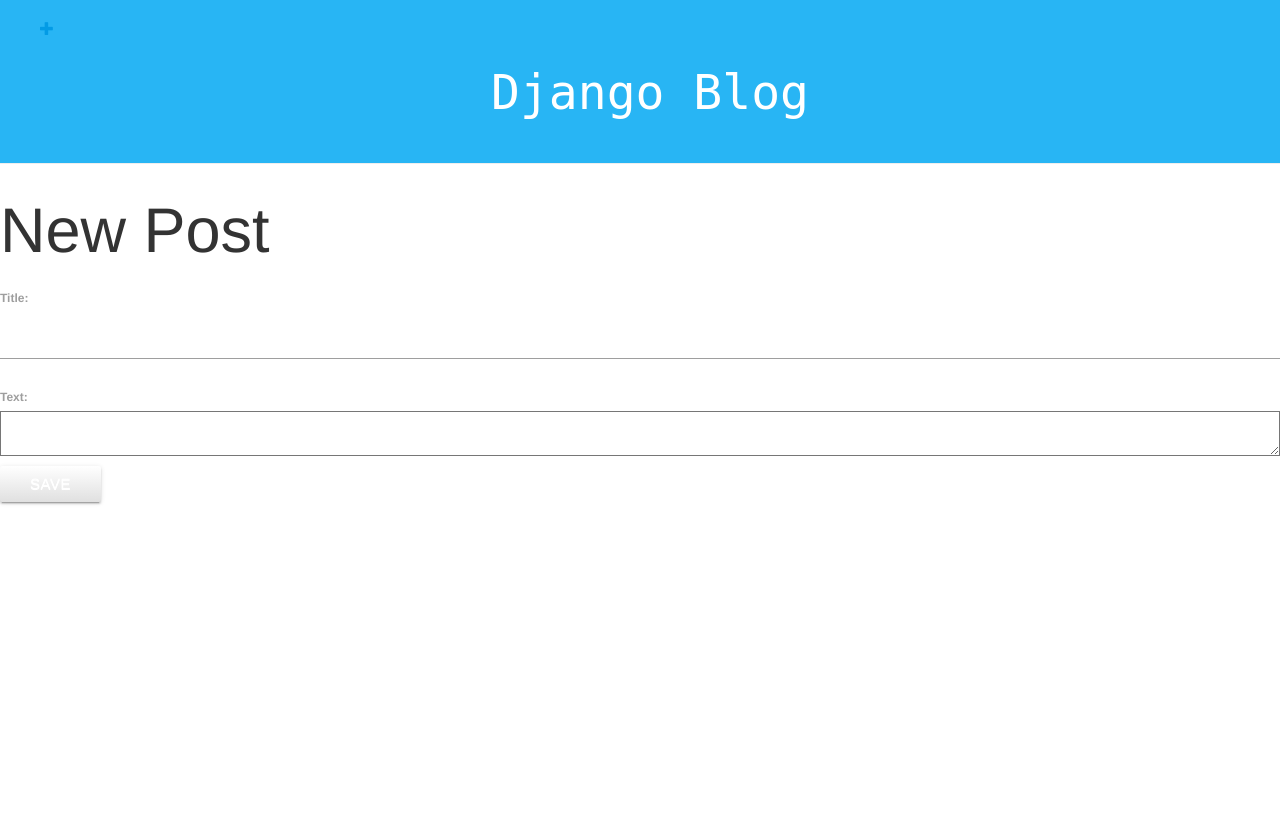
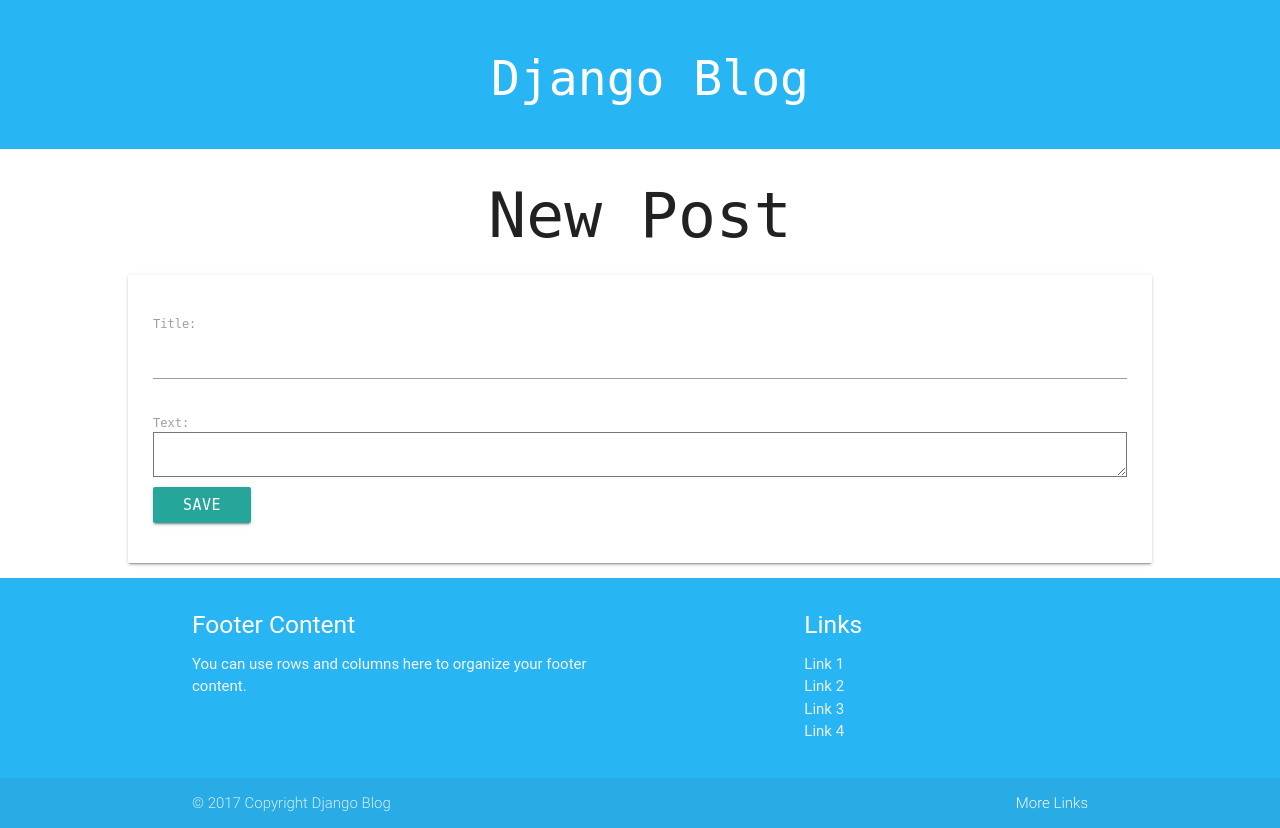
Before and after one commit to stefankaransingh/my-first-django-blog, a Django app: page /post/new/ in a window 1280 px wide. Before the commit the page ends 505 px from the top, so only its background shows below. Run offline with Django 3.2, Linux system fonts and the light colour scheme; some libraries are stand-ins or nearby versions; some web fonts are replaced.

Commit message:
Added Footer

```diff
--- a/mysite/blog/static/css/blog.css
+++ b/mysite/blog/static/css/blog.css
@@ -44,3 +44,14 @@
 a.title-link:hover {
     color: #039be5 !important;
 }
+
+
+.form-container{
+  padding: 25px;
+}
+
+
+footer.page-footer {
+  padding-top: 20px;
+  background-color: #28b5f4 !important;
+}
--- a/mysite/blog/templates/blog/base.html
+++ b/mysite/blog/templates/blog/base.html
@@ -4,9 +4,7 @@
         <title>Django blog</title>
 
 
-        <link rel="stylesheet" href="//maxcdn.bootstrapcdn.com/bootstrap/3.2.0/css/bootstrap.min.css">
-
-        <link rel="stylesheet" href="//maxcdn.bootstrapcdn.com/bootstrap/3.2.0/css/bootstrap-theme.min.css">
+        <link href="https://fonts.googleapis.com/icon?family=Material+Icons" rel="stylesheet">
 
         <!-- Compiled and minified CSS -->
         <link rel="stylesheet" href="https://cdnjs.cloudflare.com/ajax/libs/materialize/0.99.0/css/materialize.min.css">
@@ -21,11 +19,38 @@
     <body>
         <div class='section-blog'>
             <div class="page-header">
-                <a href="{% url 'post_new' %}" class="top-menu"><span class="glyphicon glyphicon-plus"></span></a>
+                {% if user.is_authenticated%}
+                  <a href="{% url 'post_new' %}" class="btn-floating btn-large waves-effect waves-light red"><i class="material-icons">add</i></a>
+                {% endif %}
                 <h1 class="section-title"><a href="">Django Blog</a></h1>
             </div>
             {% block content %}
             {% endblock %}
       </div>
+      <footer class="page-footer">
+          <div class="container">
+            <div class="row">
+              <div class="col l6 s12">
+                <h5 class="white-text">Footer Content</h5>
+                <p class="grey-text text-lighten-4">You can use rows and columns here to organize your footer content.</p>
+              </div>
+              <div class="col l4 offset-l2 s12">
+                <h5 class="white-text">Links</h5>
+                <ul>
+                  <li><a class="grey-text text-lighten-3" href="#!">Link 1</a></li>
+                  <li><a class="grey-text text-lighten-3" href="#!">Link 2</a></li>
+                  <li><a class="grey-text text-lighten-3" href="#!">Link 3</a></li>
+                  <li><a class="grey-text text-lighten-3" href="#!">Link 4</a></li>
+                </ul>
+              </div>
+            </div>
+          </div>
+          <div class="footer-copyright">
+            <div class="container">
+            © 2017 Copyright Django Blog
+            <a class="grey-text text-lighten-4 right" href="#!">More Links</a>
+            </div>
+          </div>
+        </footer>
     </body>
 </html>
--- a/mysite/blog/templates/blog/post_edit.html
+++ b/mysite/blog/templates/blog/post_edit.html
@@ -1,10 +1,14 @@
 {% extends 'blog/base.html' %}
 
 {% block content %}
-  <h1>New Post</h1>
+  <h1 class="section-title">New Post</h1>
+  <div class="card darken-1">
+    <div class="form-container">
   <form method="POST" class="post-form">{% csrf_token %}
     {{ form.as_p }}
-    <button type="submit" class="save btn btn-default">Save</button>
+    <button type="submit" class="save waves-effect waves-light btn">Save</button>
   </form>
+ </div>
+</div>
 
 {% endblock %}
```
Also changed, not shown: mysite/blog/templates/blog/post_detail.html (+6 -1 lines).
